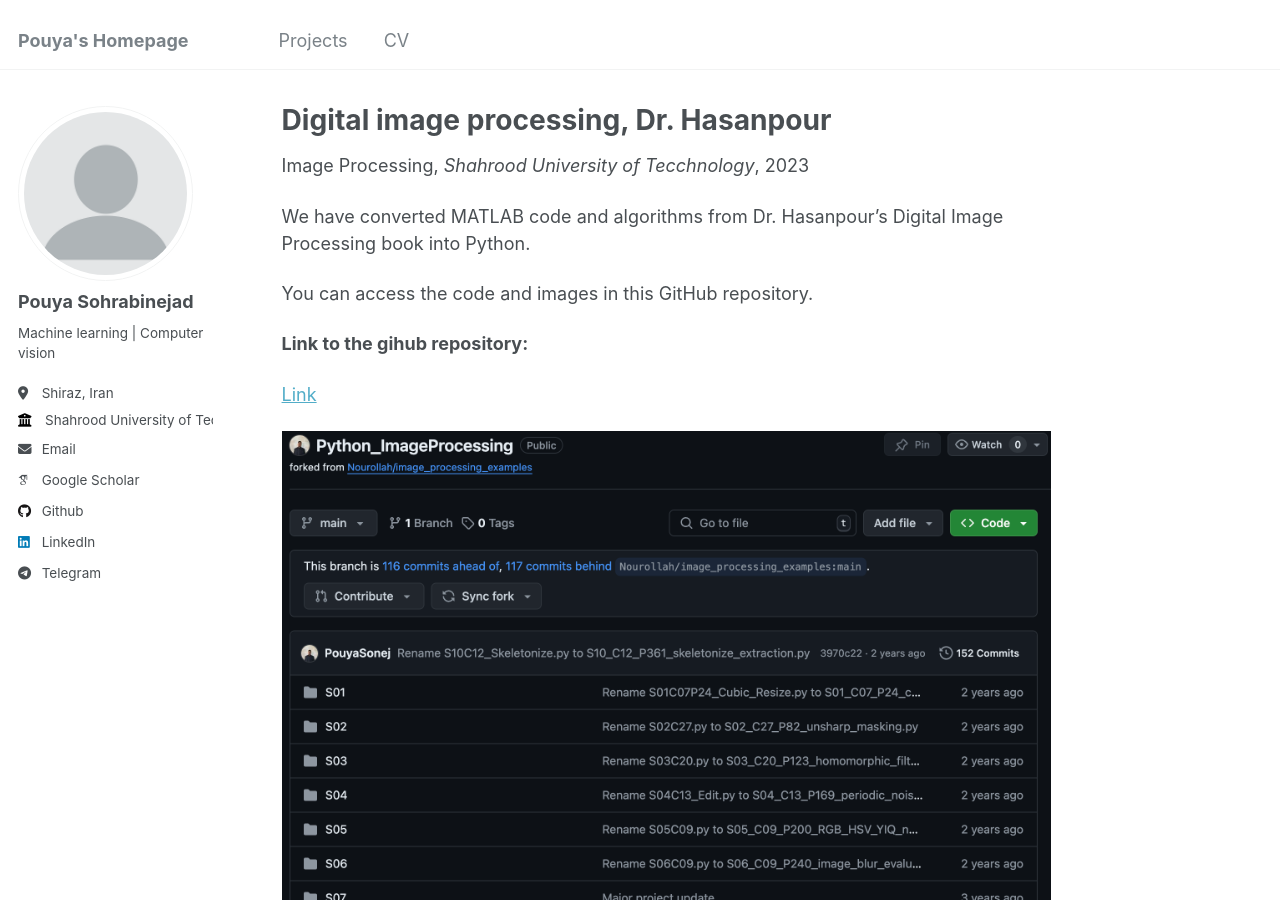
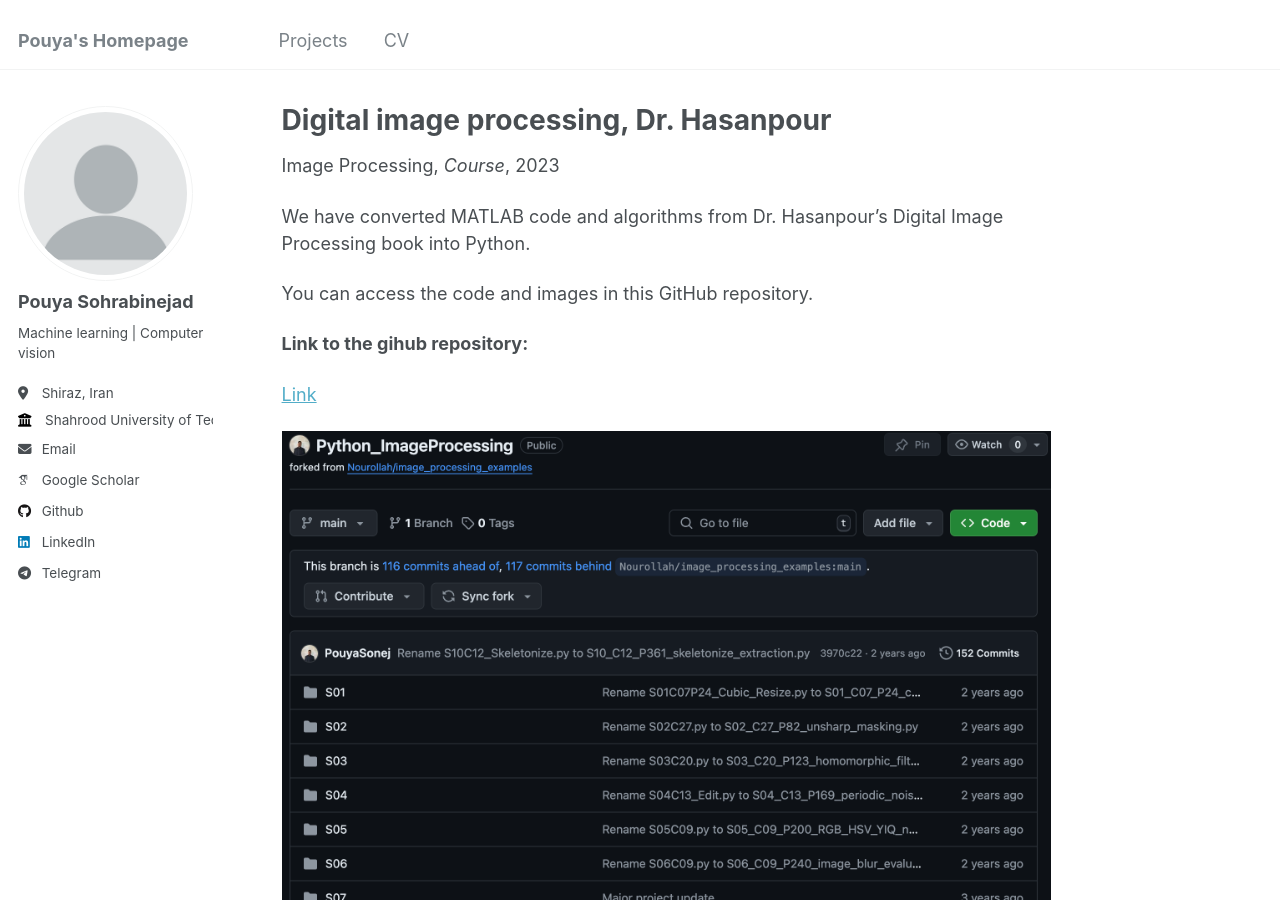
Before and after one commit to PouyaSonej/PouyaSonej.github.io, a Jekyll site: the page built from _teaching/project-2.md, in a window 1280 px wide and 900 px high. Built offline with Jekyll 4.4.1, drawn with Linux system fonts in a browser that asks for light colours; some web fonts are replaced.

Commit message:
Update project-2.md

```diff
--- a/_teaching/project-2.md
+++ b/_teaching/project-2.md
@@ -3,7 +3,7 @@ title: "Digital image processing, Dr. Hasanpour"
 collection: teaching
 type: "Image Processing"
 permalink: /teaching/project-2
-venue: "Shahrood University of Tecchnology"
+venue: "Course"
 date: 2023-02-01
 location: "Shiraz, Iran"
 ---
```
